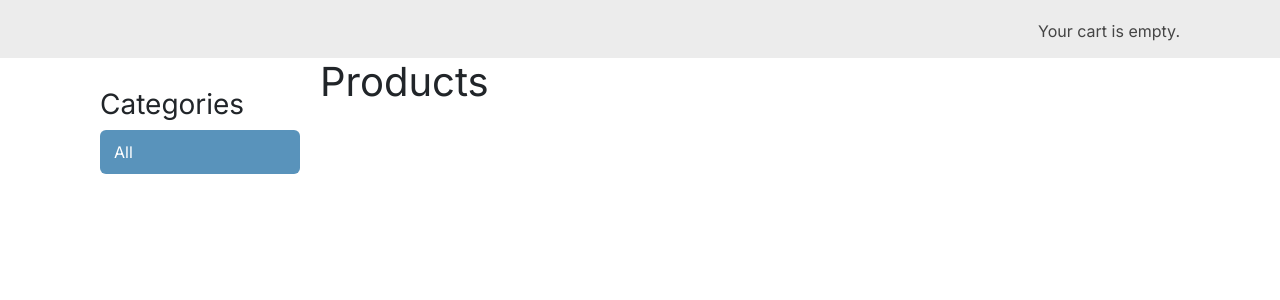
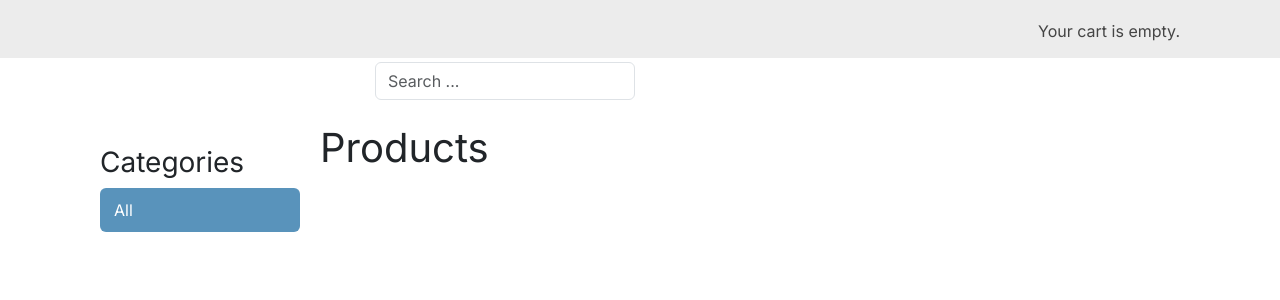
Before and after one commit to MarvinKweyu/marastore, a Django app: page / in a window 1280 px wide. Shown: the part 53-353 px from the top of the page. Run offline with Django 4.2, Linux system fonts and the light colour scheme; data that the repository does not hold is empty; parts of the project's set-up code (start-up, migrations or seed data) failed here and were passed over; some libraries are stand-ins or nearby versions.

Commit message:
chore: add search form on home

```diff
--- /dev/null
+++ b/duka/forms.py
@@ -0,0 +1,10 @@
+from django import forms
+
+
+class SearchForm(forms.Form):
+    query = forms.CharField(
+        label="",
+        max_length=80,
+        required=True,
+        widget=forms.TextInput(attrs={"placeholder": "Search ..."}),
+    )
--- a/duka/templates/duka/product/list.html
+++ b/duka/templates/duka/product/list.html
@@ -1,9 +1,21 @@
 {% extends "duka/base.html" %}
+{% load crispy_forms_tags %}
 {% load static %}
 {% block title %}
 {% if category %}{{ category.name }}{% else %}Products{% endif %}
 {% endblock %}
 {% block content %}
+
+<div class="w-75 d-flex justify-content-center border-0 mt-1">
+        <form method="get">
+            <span class="text-center">
+                {{ product_search_form  | crispy}}
+            </span>
+            {% csrf_token %}
+
+        </form>
+
+    </div>
 <div id="sidebar">
     <h3>Categories</h3>
     <ul>
@@ -17,7 +29,8 @@
         {% endfor %}
     </ul>
 </div>
-<div id="main" class="product-list">
+<div id="main" class="product-list mt-2">
+
     <h1>{% if category %}{{ category.name }}{% else %}Products{% endif %}</h1>
     {% for product in products %}
     <div class="item">
--- a/duka/views.py
+++ b/duka/views.py
@@ -1,4 +1,5 @@
 from cart.forms import CartAddProductForm
+from .forms import SearchForm
 from django.shortcuts import get_object_or_404, render
 
 from duka.models import Category, Product
@@ -10,13 +11,20 @@ def product_list(request, category_slug=None):
     categories = Category.objects.all()
     products = Product.objects.filter(available=True)
 
+    product_search_form = SearchForm()
+
     if category_slug:
         category = get_object_or_404(Category, slug=category_slug)
         products = products.filter(category=category)
     return render(
         request,
         "duka/product/list.html",
-        {"products": products, "category": category, "categories": categories},
+        {
+            "products": products,
+            "category": category,
+            "categories": categories,
+            "product_search_form": product_search_form,
+        },
     )
 
 
```
